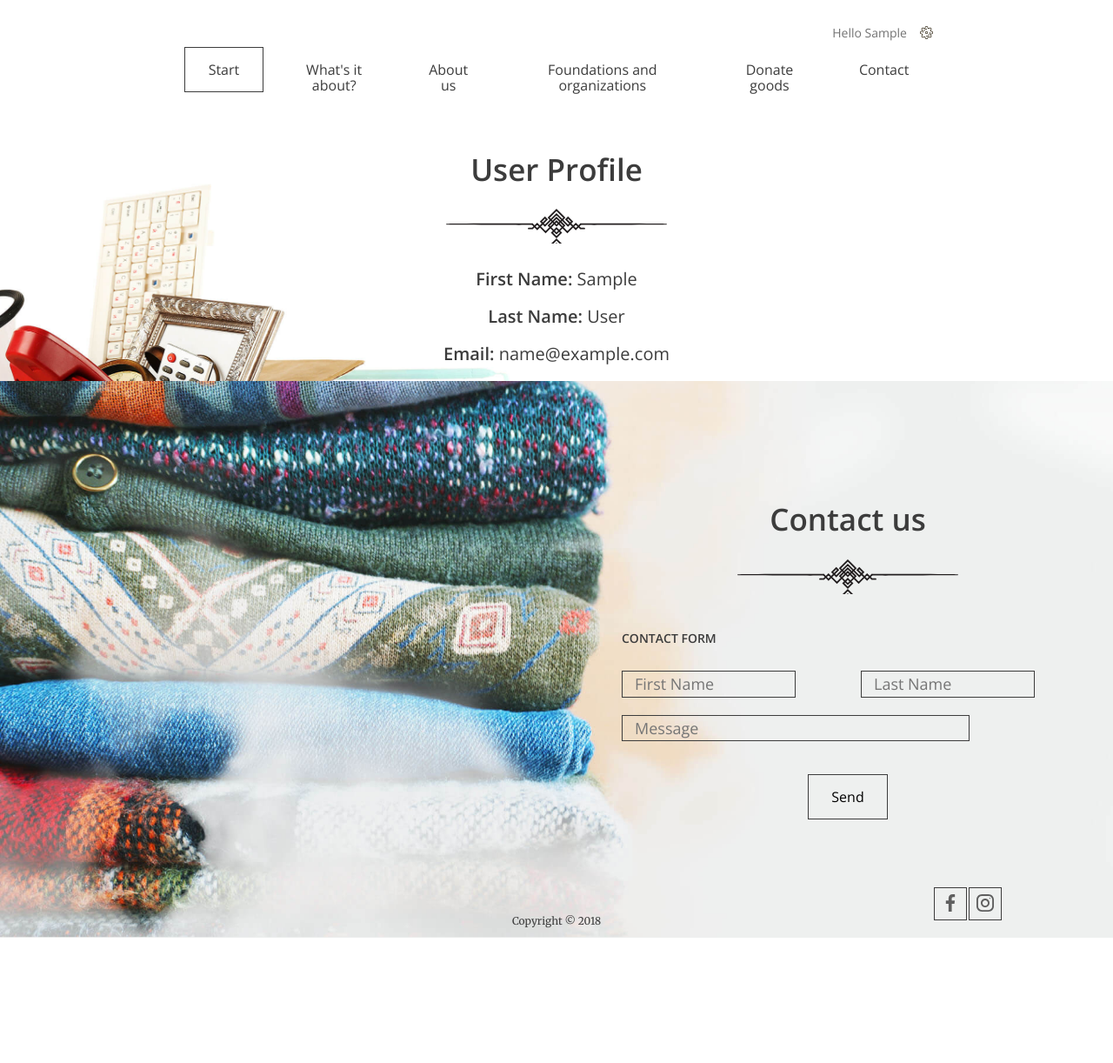
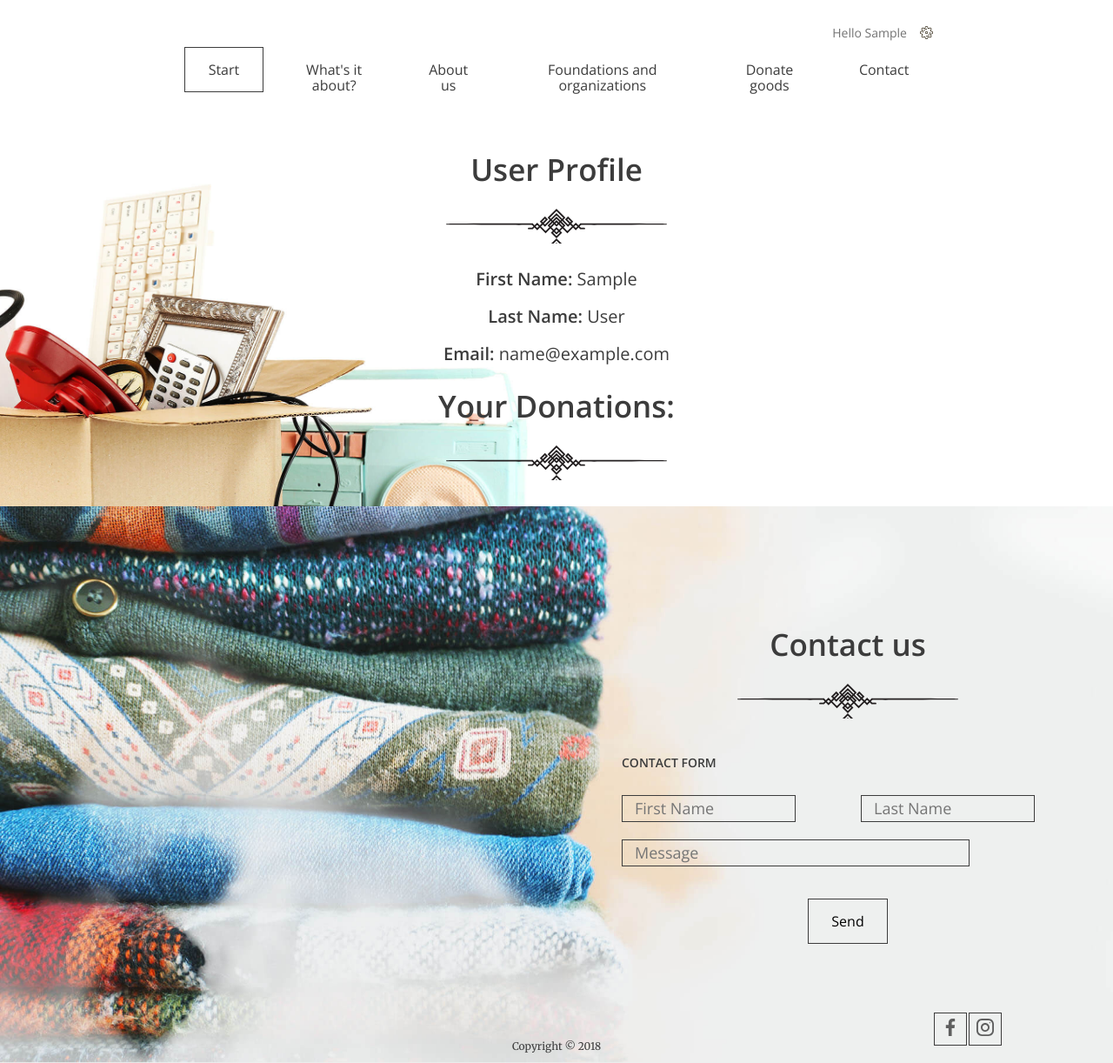
Before and after one commit to nikolaradon/Sharing-Is-Caring, a Django app: page /user in a window 1280 px wide. Shown: the whole page at 87% size. Before the commit the page ends 1078 px from the top, so only its background shows below. Run offline with Django 5.2, Linux system fonts and the light colour scheme; the visitor is signed in with stand-in values (Sample User, id 1).

Commit message:
added section 'your donation' to user profile

```diff
--- a/SharingIsCaring/SharingIsCaringApp/templates/user_profile.html
+++ b/SharingIsCaring/SharingIsCaringApp/templates/user_profile.html
@@ -7,4 +7,20 @@
         <p><strong>Last Name:</strong> {{ user.last_name }}</p>
         <p><strong>Email:</strong> {{ user.email }}</p>
     </section>
+
+    <h2>Your Donations:</h2>
+        <ul>
+        {% for donation in donations %}
+            <li>
+            Bags: {{ donation.quantity }},
+            Organization: {{ donation.institution.name }},
+            Categories: {% for category in donation.categories.all %}
+                            {{ category.name }},
+                        {% endfor %}
+            Pick-up Date: {{ donation.pick_up_date }},
+            Pick-up Time: {{ donation.pick_up_time }}
+            </li>
+        {% endfor %}
+        </ul>
+
 {% endblock %}
--- a/SharingIsCaring/SharingIsCaringApp/views.py
+++ b/SharingIsCaring/SharingIsCaringApp/views.py
@@ -135,4 +135,5 @@ def logout_view(request):
 
 class UserProfileView(View):
     def get(self, request):
-        return render(request, 'user_profile.html', {'user': request.user})
+        user_donations = Donation.objects.filter(user=request.user)
+        return render(request, 'user_profile.html', {'user': request.user, 'user_donations': user_donations})
```
